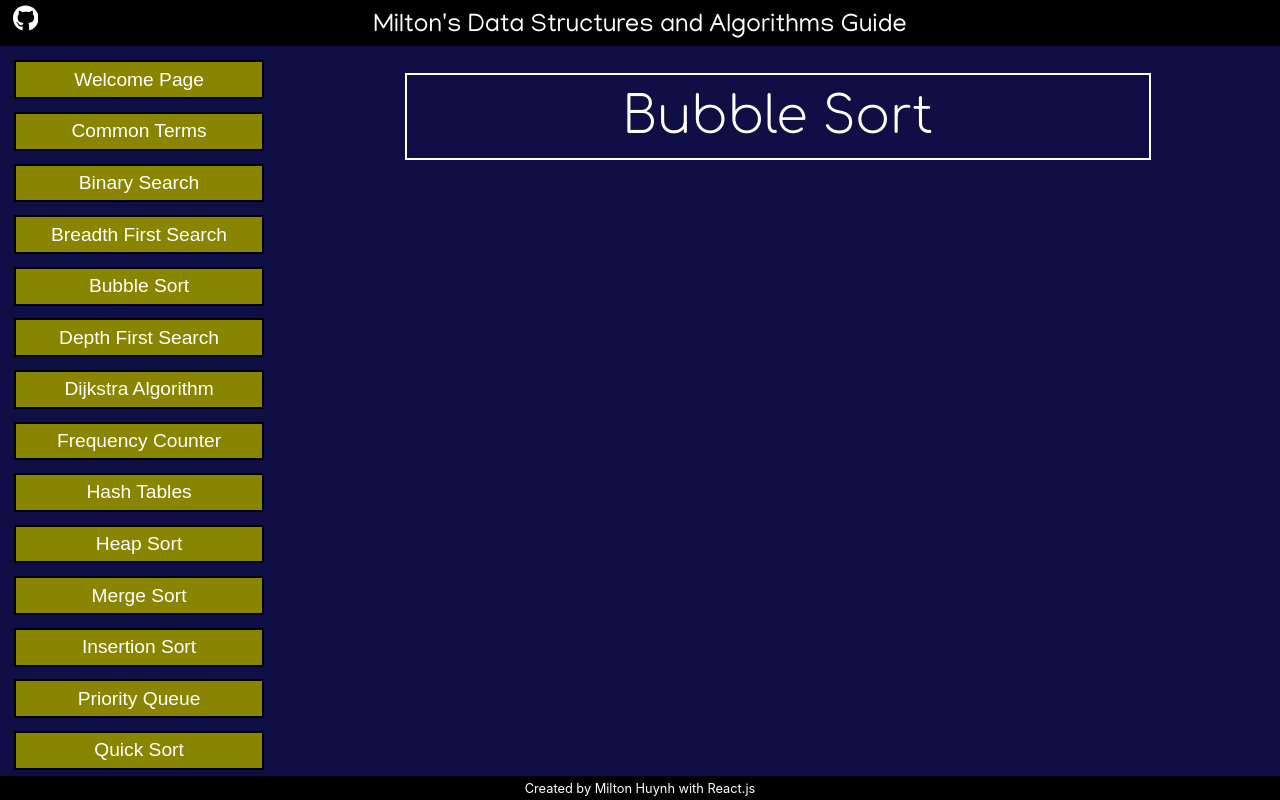
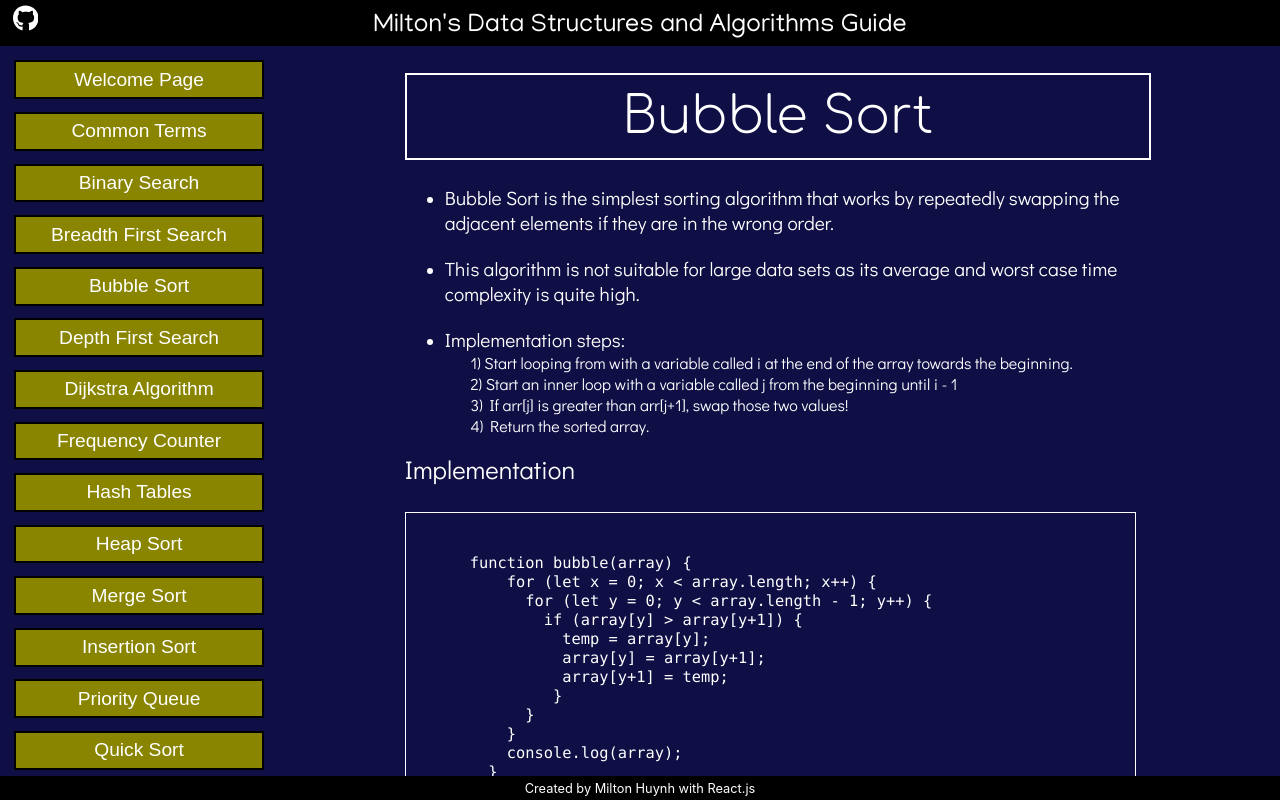
Before and after one commit to miltonhuynh/DSA-guide, a React (Create React App) app in the folder app/: page /DSA-guide/BubbleSort in a window 1280 px wide. Built offline with nearby package versions, Linux system fonts and the light colour scheme; a web font is replaced by a local one.

Commit message:
Added bubble sort info

```diff
--- a/app/src/Concepts/BubbleSort.js
+++ b/app/src/Concepts/BubbleSort.js
@@ -1,11 +1,42 @@
 import React from 'react'
 
 export default function BubbleSort() {
+
+  const bubblesort =
+  `function bubble(array) {
+    for (let x = 0; x < array.length; x++) {
+      for (let y = 0; y < array.length - 1; y++) {
+        if (array[y] > array[y+1]) {
+          temp = array[y];
+          array[y] = array[y+1];
+          array[y+1] = temp;
+         }
+      }
+    }
+    console.log(array);
+  }`
+
   return (
     <div class="Concept_page">
       <div class="Concept_title">Bubble Sort</div>
       <div class="Container">
-
+        <ul>
+          <li><div class="font-m">Bubble Sort is the simplest sorting algorithm that works by repeatedly swapping the adjacent elements if they are in the wrong order.</div></li><br/>
+          <li><div class="font-m">This algorithm is not suitable for large data sets as its average and worst case time complexity is quite high.</div></li><br/>
+          <li><div class="font-m">Implementation steps:</div></li>
+          <div class="indent">1) Start looping from with a variable called i at the end of the array towards the beginning.</div>
+          <div class="indent">2) Start an inner loop with a variable called j from the beginning until i - 1</div>
+          <div class="indent">3) If arr[j] is greater than arr[j+1], swap those two values!</div>
+          <div class="indent">4) Return the sorted array.</div>
+        </ul>
+      <div class="font-l">Implementation</div>
+      <div class="Code">
+        <pre>
+          <code>
+            {bubblesort}
+          </code>
+        </pre>
+      </div>
       </div>
     </div>
   )
```
